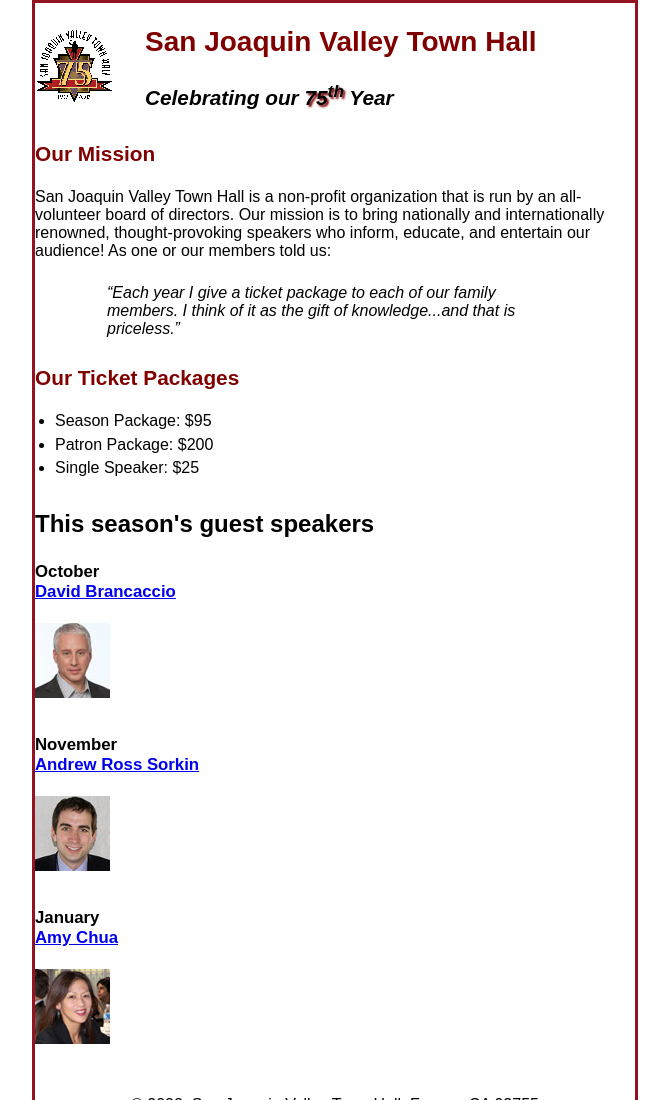
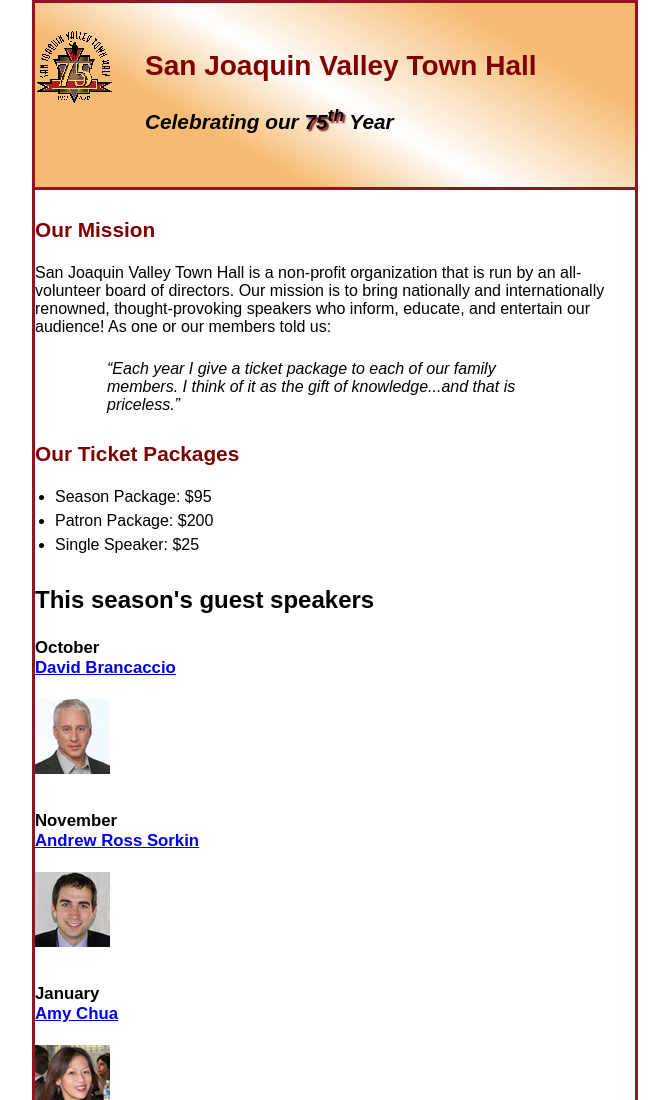
Before and after one commit to josuemayanga/A09, a plain HTML site: page index.html in a window 1280 px wide. Shown: the top 1100 px of the page, without its empty margins (305-974 px from the left). Drawn offline with Linux system fonts and the light colour scheme.

Commit message:
Update c5_main.css

```diff
--- a/styles/c5_main.css
+++ b/styles/c5_main.css
@@ -17,6 +17,18 @@
 	font-style: italic;
 }
 /* the styles for the header */
+header {
+	padding: 1.5em 0 2em 0;
+	border-bottom: 3px solid #931420;
+	background-image: -moz-linear-gradient(
+	    30deg, #f6bb73 0%, #f6bb73 30%, white 50%, #f6bb73 80%, #f6bb73 100%);
+	background-image: -webkit-linear-gradient(
+	    30deg, #f6bb73 0%, #f6bb73 30%, white 50%, #f6bb73 80%, #f6bb73 100%);
+	background-image: -o-linear-gradient(
+	    30deg, #f6bb73 0%, #f6bb73 30%, white 50%, #f6bb73 80%, #f6bb73 100%);
+	background-image: linear-gradient(
+	    30deg, #f6bb73 0%, #f6bb73 30%, white 50%, #f6bb73 80%, #f6bb73 100%);
+}
 header h2 {
 	font-size: 175%;
 	color: var(--global-color-1);
```
